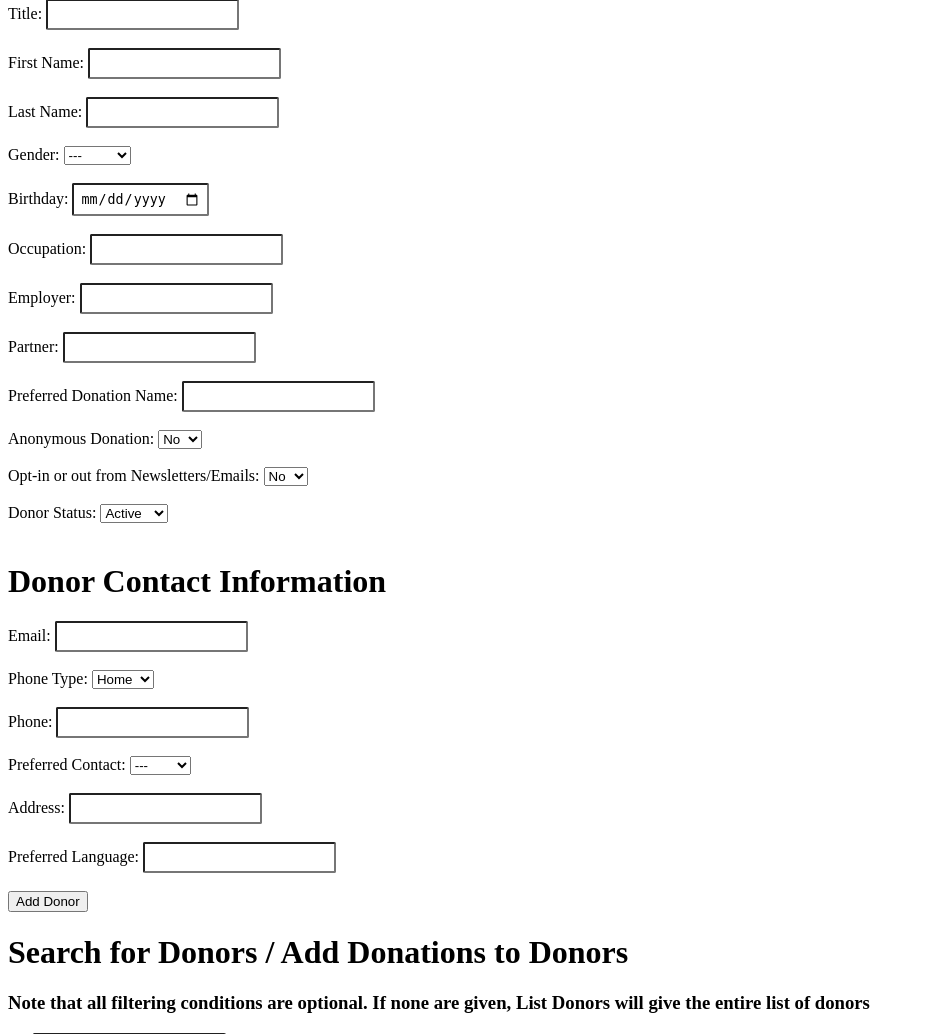
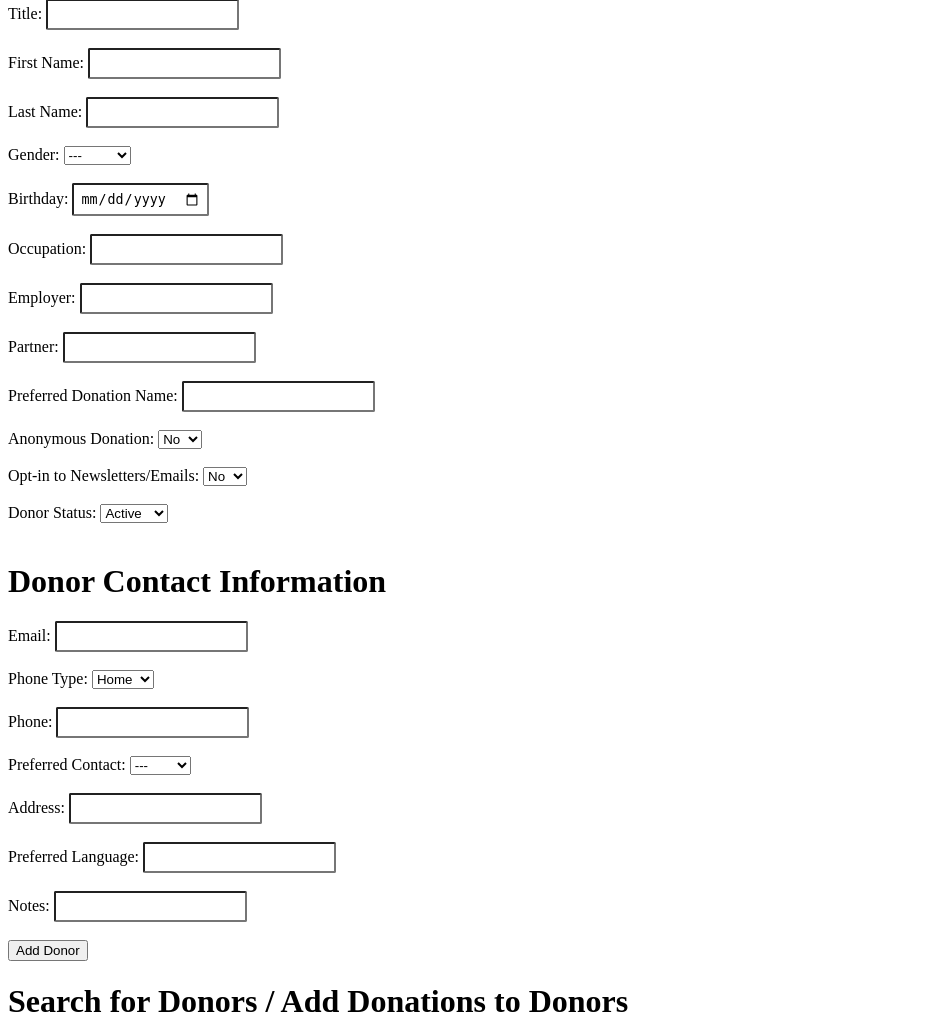
Before and after one commit to EllynChan/DonorDB, a PHP site: page / in a window 1280 px wide. Shown: the part 81-1115 px from the top of the page, without its empty margins (0-925 px from the left). Run offline with PHP 8.4, Linux system fonts and the light colour scheme.

Commit message:
update insert donor schema, but bind param version not working

```diff
--- a/index.php
+++ b/index.php
@@ -9,20 +9,53 @@ if ($conn->connect_error) {
 
 // Handle form submission
 if ($_SERVER["REQUEST_METHOD"] == "POST") {
+    // Add to Donors table
     $title = isset($_POST['title']) ? $conn->real_escape_string($_POST['title']) : '';
     $first_name = isset($_POST['first_name']) ? $conn->real_escape_string($_POST['first_name']) : '';
     $last_name = isset($_POST['last_name']) ? $conn->real_escape_string($_POST['last_name']) : '';
-    $address = isset($_POST['address']) ? $conn->real_escape_string($_POST['address']) : '';
-    $email = isset($_POST['email']) ? $conn->real_escape_string($_POST['email']) : '';
-    $phone = isset($_POST['phone']) ? $conn->real_escape_string($_POST['phone']) : '';
+    $birthday = isset($_POST['birthday']) ? $conn->real_escape_string($_POST['birthday']) : '';
+    $gender = isset($_POST['gender']) ? $conn->real_escape_string($_POST['gender']) : '';
+    $occupation = isset($_POST['occupation']) ? $conn->real_escape_string($_POST['occupation']) : '';
+    $employer = isset($_POST['employer']) ? $conn->real_escape_string($_POST['employer']) : '';
+    $partner = isset($_POST['partner']) ? $conn->real_escape_string($_POST['partner']) : '';
+    $preferred_name = isset($_POST['preferred_name']) ? $conn->real_escape_string($_POST['preferred_name']) : '';
+    $anonymous = (int) $_POST['anonymous'];
+    $opt_in_newsletter = (int) $_POST['opt_in_newsletter'];
+    $donor_status = (int) $_POST['donor_status'];
+    $notes = isset($_POST['donor_notes']) ? $conn->real_escape_string($_POST['donor_notes']) : '';
 
     // Insert donor into Donors table
-    if (!empty($first_name) && !empty($last_name) && !empty($address) && !empty($email)) {
-      $sql_donor = "INSERT INTO Donors (title, first_name, last_name, address, email, phone)
-                    VALUES ('$title', '$first_name', '$last_name', '$address', '$email', '$phone')";
+    if (!empty($first_name) && !empty($last_name)) {
+
+      $sql_donor = "INSERT INTO Donors (title, first_name, last_name, birthday, gender, occupation, employer, partner, preferred_donation_name, anonymous_donation, opted_in_newsletter, active_status, notes)
+                    VALUES ('$title', '$first_name', '$last_name', '$birthday', '$gender', '$occupation', '$employer', '$partner', '$preferred_name', '$anonymous', '$opt_in_newsletter', '$donor_status', '$notes')";
+      /*$donor_stmt = $conn->prepare($sql_donor);
+      $donor_stmt->bind_param("sssssssssiiis", $title, $first_name, $last_name, $birthday, $gender, $occupation, $employer, $partner, $preferred_name, $anonymous, $opt_in_newsletter, $donor_status, $notes);
+      $donor_stmt->execute();
+*/
 
       if ($conn->query($sql_donor) === TRUE) {
           echo "Donor added successfully!";
+
+          // Add to ContactInfo table
+          // $donor_id = $donor_stmt->insert_id;
+          /*$email = isset($_POST['email']) ? $conn->real_escape_string($_POST['email']) : '';
+          $phone_type = isset($_POST['phone_type']) ? $conn->real_escape_string($_POST['phone_type']) : '';
+          $phone = isset($_POST['phone']) ? $conn->real_escape_string($_POST['phone']) : '';
+          $address = isset($_POST['address']) ? $conn->real_escape_string($_POST['address']) : '';
+          $preferred_contact = isset($_POST['preferred_contact']) ? $conn->real_escape_string($_POST['preferred_contact']) : '';
+          $preferred_language = isset($_POST['preferred_language']) ? $conn->real_escape_string($_POST['preferred_language']) : '';
+
+          if (!empty($email) && !empty($address)) {
+            $sql_contact_info = "INSERT INTO ContactInfo (donor_id, email, phone_type, phone_number, mailing_address, preferred_contact, language_preference)
+                          VALUES ('$email', '$phone_type', '$phone', '$address', '$preferred_contact', '$preferred_language')";
+
+            if ($conn->query($sql_contact_info) === TRUE) {
+                echo "Donor added successfully!";
+            } else {
+                echo "Error: " . $sql_contact_info . "<br>" . $conn->error;
+            }
+          }*/
       } else {
           echo "Error: " . $sql_donor . "<br>" . $conn->error;
       }
@@ -105,7 +138,7 @@ $conn->close();
         <br><br>
 
         <!-- Opt in/out Newsletter -->
-        <label for="opt_in_newsletter">Opt-in or out from Newsletters/Emails:</label>
+        <label for="opt_in_newsletter">Opt-in to Newsletters/Emails:</label>
         <select id="opt_in_newsletter" name="opt_in_newsletter">
           <option value="0">No</option>
           <option value="1">Yes</option>
@@ -158,6 +191,11 @@ $conn->close();
         <!-- Preferred Language -->
         <label for="preferred_language">Preferred Language:</label>
         <input type="text" id="preferred_language" name="preferred_language">
+        <br><br>
+
+        <!-- Notes -->
+        <label for="donor_notes">Notes:</label>
+        <input type="text" id="donor_notes" name="donor_notes">
         <br><br>
 
         <!-- Submit Button -->
```
